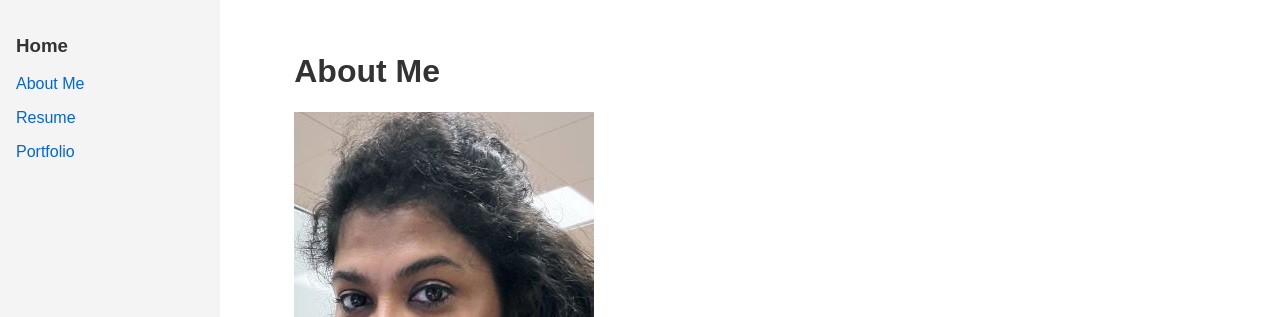
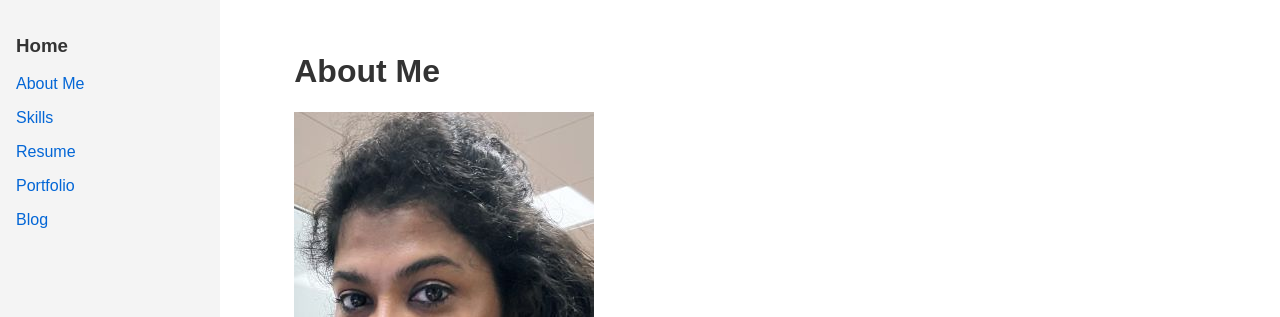
Before and after one commit to rai2412/contentcanvas, a Jekyll site: the page built from index.md, in a window 1280 px wide. Shown: the top 317 px of the page. Built offline with Jekyll 4.4.1, drawn with Linux system fonts in a browser that asks for light colours.

Commit message:
Update default.html

```diff
--- a/_layouts/default.html
+++ b/_layouts/default.html
@@ -38,8 +38,10 @@ me<!DOCTYPE html>
   <nav>
     <h3>{{ site.title }}</h3>
     <a href="{{ '/' | relative_url }}">About Me</a>
+    <a href="{{ '/skills/' | relative_url }}">Skills</a>
     <a href="{{ '/resume/' | relative_url }}">Resume</a>
     <a href="{{ '/projects/' | relative_url }}">Portfolio</a>
+    <a href="{{ '/blog/' | relative_url }}">Blog</a>
   </nav>
   <main>
     {{ content }}
```
